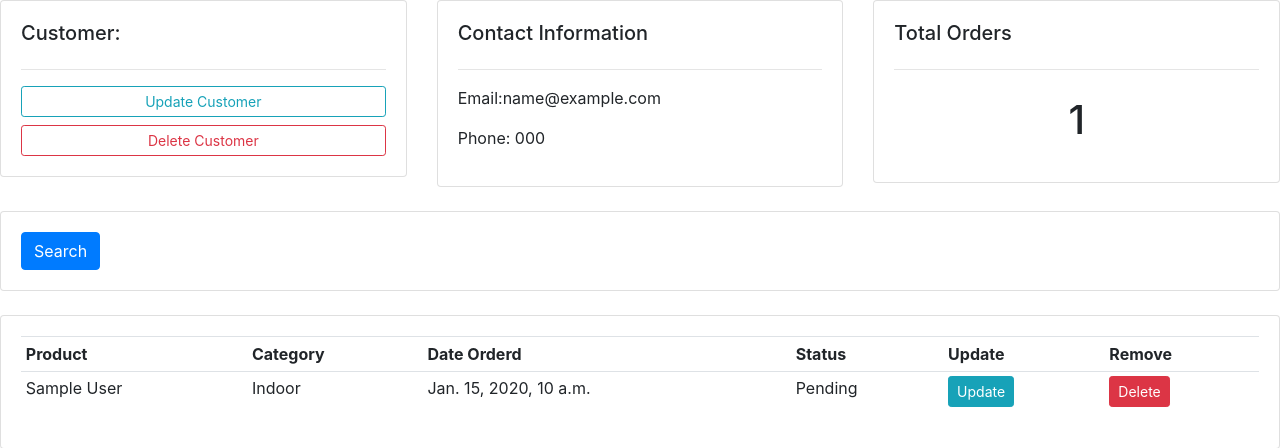
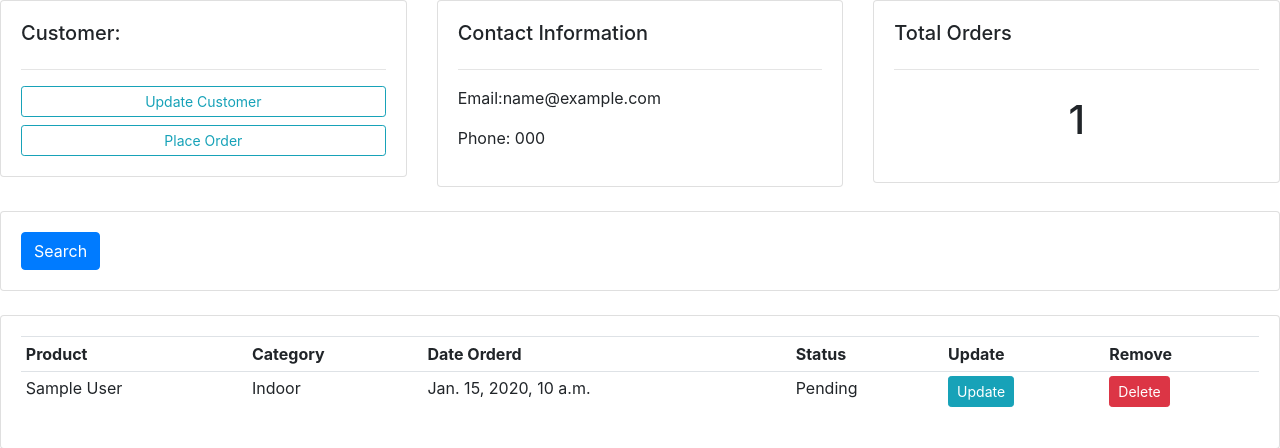
Before and after one commit to Diyor98/Customer-service, a Django app: page /customer/1 in a window 1280 px wide. Shown: the part 56-504 px from the top of the page. Run offline with Django 3.2, Linux system fonts and the light colour scheme; tables that the repository leaves empty hold one stand-in row (values such as "Sample post"); some libraries are stand-ins or nearby versions.

Commit message:
Create multiple orders field added

```diff
--- a/accounts/templates/accounts/customer.html
+++ b/accounts/templates/accounts/customer.html
@@ -7,7 +7,7 @@
             <h5>Customer:</h5>
             <hr>
             <a class="btn btn-outline-info  btn-sm btn-block" href="">Update Customer</a>
-            <a class="btn btn-outline-danger  btn-sm btn-block" href="">Delete Customer</a>
+            <a class="btn btn-outline-info  btn-sm btn-block" href="{%url 'create_order' customer.id%}">Place Order</a>
 
         </div>
     </div>
--- a/accounts/templates/accounts/dashboard.html
+++ b/accounts/templates/accounts/dashboard.html
@@ -35,7 +35,6 @@
 		<h5>LAST 5 ORDERS</h5>
 		<hr>
 		<div class="card card-body">
-			<a class="btn btn-primary  btn-sm btn-block" href="{% url 'create_order' %}">Create Order</a>
 			<table class="table table-sm">
 				<tr>
 					<th>Product</th>
--- a/accounts/templates/accounts/order_form.html
+++ b/accounts/templates/accounts/order_form.html
@@ -8,7 +8,11 @@
         <div class='card card-body'>
             <form action="" method="POST">
                 {% csrf_token %}
+                {{formset.management_form}}
+                {% for form in formset %}
                 {{form}}
+                <hr>
+                {% endfor %}
                 <input type="submit" name="Submit">
             </form>
         </div>
--- a/accounts/urls.py
+++ b/accounts/urls.py
@@ -13,7 +13,7 @@ urlpatterns = [
     path('',home, name='home'),
     path('products/',products,name ='products'),
     path('customer/<int:pk>',customer,name='customer'),
-    path('create_order/',createOrder,name='create_order'),
+    path('create_order/<int:pk>/',createOrder,name='create_order'),
     path('update_order/<int:pk>/',updateOrder,name='update_order'),
     path('delete_order/<int:pk>/',deleteOrder,name='delete_order')
 
--- a/accounts/views.py
+++ b/accounts/views.py
@@ -1,5 +1,6 @@
 from django.shortcuts import render, redirect
 from django.http import HttpResponse
+from django.forms import inlineformset_factory
 
 from .models import *
 from .forms import OrderForm
@@ -25,6 +26,7 @@ def products(request):
     return render(request,'accounts/products.html', {'products': products} )
 
 def customer(request,pk):
+
     customer_obj = Customer.objects.get(id=pk)
     orders = customer_obj.order_set.all()
     order_count = orders.count()
@@ -33,16 +35,20 @@ def customer(request,pk):
                 'order_count':order_count}
     return render(request,'accounts/customer.html',context)
 
-def createOrder(request):
-    form = OrderForm()
+def createOrder(request,pk):
+    OrderFormSet = inlineformset_factory(Customer,Order,fields=('product','status'),extra=10)
+    customer = Customer.objects.get(id=pk)
+    formset = OrderFormSet(queryset= cOrder.objects.none(),instance=customer)
+    # form = OrderForm(initial={'customer':customer})
     if request.method == 'POST':
         #print('Printing POST:',request.POST)
-        form = OrderForm(request.POST)
-        if form.is_valid():
-            form.save()
+        # form = OrderForm(request.POST)
+        formset = OrderFormSet(request.POST,instance=customer)
+        if formset.is_valid():
+            formset.save()
             return redirect('/')
     context = {
-        'form' : form,
+        'formset' : formset,
     }
     return render(request, 'accounts/order_form.html',context)
 
```
